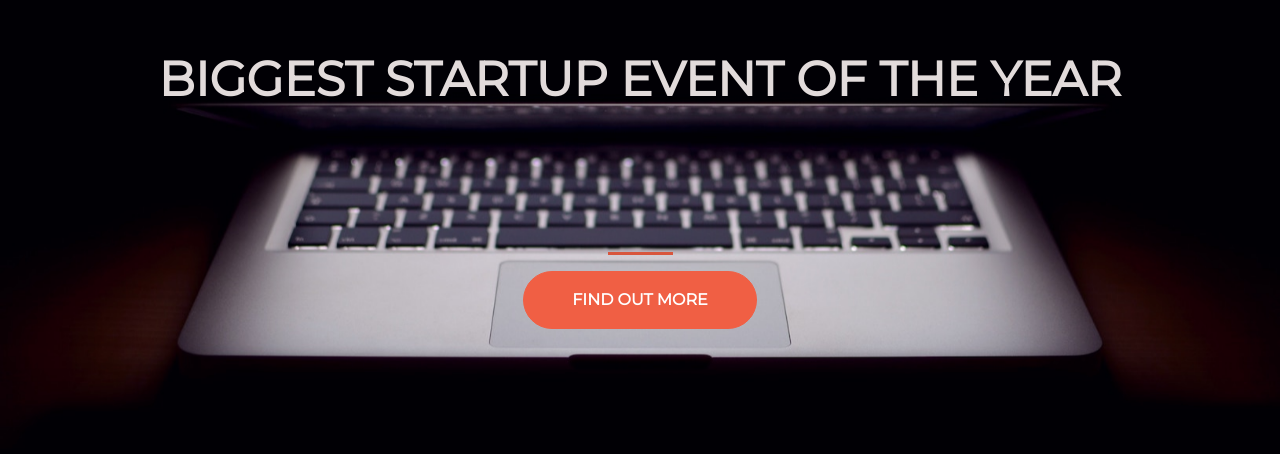
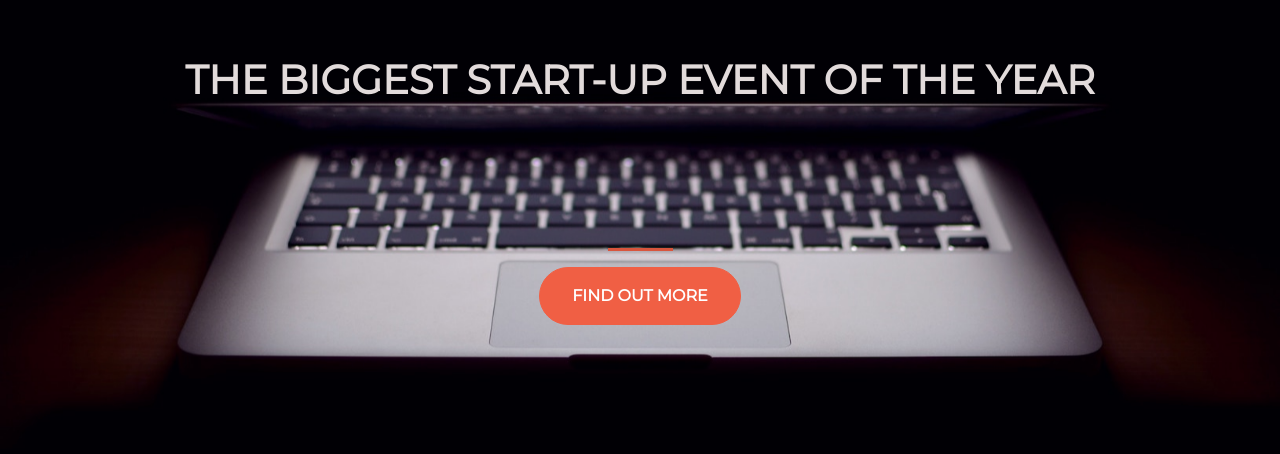
Before and after one commit to gelford2393/testemail.github.io, a plain HTML site: page index.html in a window 1280 px wide. Shown: the part 210-664 px from the top of the page. Drawn offline with nearby package versions, Linux system fonts and the light colour scheme.

Commit message:
new update

```diff
--- a/index.html
+++ b/index.html
@@ -13,12 +13,16 @@
 
     <!-- Your own stylesheet -->
     <link rel="stylesheet" type="text/css" href="style.css">
+    <link
+    rel="stylesheet"
+    href="https://cdnjs.cloudflare.com/ajax/libs/animate.css/4.1.1/animate.min.css"
+  />
   </head>
   <body>
     <div class="container d-flex align-items-center h-100">
       <div class="row">
           <header class="text-center col-12">
-            <h1><strong>BIGGEST STARTUP EVENT OF THE YEAR</strong> </h1>
+            <h1 class="text-uppercase"><strong>the biggest start-up event of the year</strong> </h1>
           </header>
           <div class="buffer col-12"></div>
           <section class="text-center col-12">
--- a/style.css
+++ b/style.css
@@ -9,11 +9,9 @@ html {
   -o-background-size: cover;
   background-size: cover;;
   background-position: center;
-
 }
 
 h1 {
-  font-size: 3rem;
   color: #e2dbdb;
 }
 .btn {
@@ -21,7 +19,7 @@ h1 {
   border-radius: 300px;
   background-color: #f05f44;
   border-color: #f05f44;
-  padding: 1rem 3rem;
+  padding: 1rem 2rem;
   font-weight: 700;
 }
 .btn:hover {
```
Also changed, not shown: bt.html (line endings or trailing spaces).
